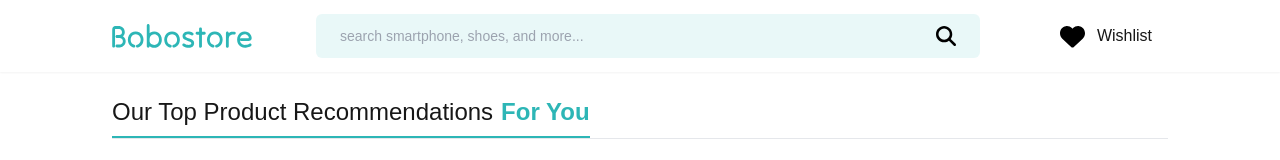
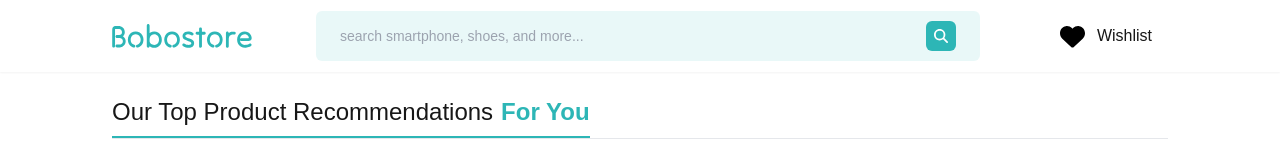
Before and after one commit to aynunnissa/bbb-commerce, a Next.js app: page / in a window 1280 px wide. Shown: the top 160 px of the page. Built offline with nearby package versions, Linux system fonts and the light colour scheme; no server answers; a web font is replaced by a local one.

Commit message:
style: update search button

```diff
--- a/components/Layout/Header/index.tsx
+++ b/components/Layout/Header/index.tsx
@@ -20,11 +20,11 @@ const Header = () => {
           </div>
         </div>
         <div className="grow">
-          <div className="flex py-2.5 px-6 rounded-md bg-primary-50 bg-opacity-10">
+          <div className="flex items-center py-2.5 px-6 rounded-md bg-primary-50 bg-opacity-10">
             <div className="grow">
               <input className="w-full text-sm text-ellipsis focus:outline-none bg-transparent" placeholder="search smartphone, shoes, and more..." />
             </div>
-            <Image src={SearchIcon} alt="search icon" width={20} height={20} />
+            <button className="rounded-md p-2 bg-primary-50"><Image src={SearchIcon} alt="search icon" width={14} height={14} /></button>
           </div>
         </div>
         <div>
```
Also changed, not shown: public/icons/search.svg.
